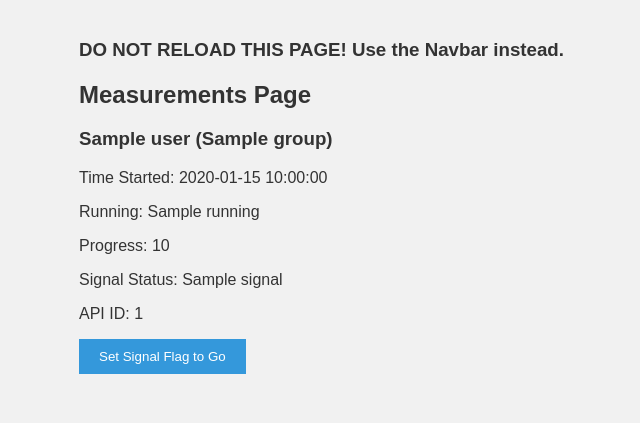
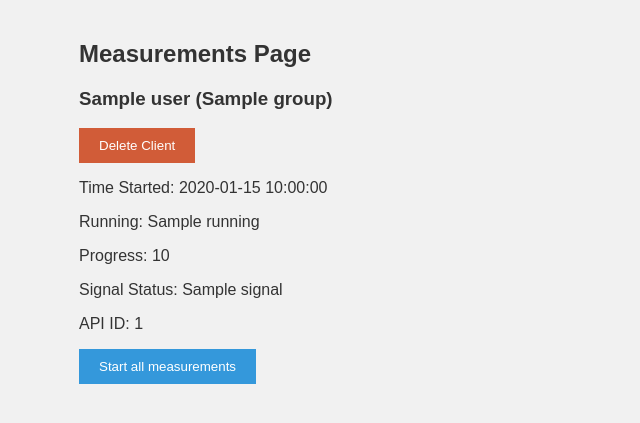
Before and after one commit to TheBlueCookie/PICO_XLD_Server, a Flask app: template src/server/templates/measurements.html in a window 1280 px wide. Shown: the part 138-561 px from the top of the page, without its empty margins (101-741 px from the left). Run offline with Flask 3, Linux system fonts and the light colour scheme; the template is opened without the code that fills it: most values are stand-ins (such as "Sample title", 1, 10 or a date in 2020); parts of the project's set-up code (start-up, migrations or seed data) failed here and were passed over.

Commit message:
added delete button in measurement tab, fixes #1

```diff
--- a/src/server/main.py
+++ b/src/server/main.py
@@ -3,6 +3,7 @@ from flask import Flask, request, render_template, redirect, url_for, flash
 import flask_login
 from flask_login import LoginManager, UserMixin
 import json
+from time import sleep
 
 from tempcomm import XLDTempHandler
 from database_sqlite import ServerDB
@@ -71,12 +72,17 @@ def meas_status_get():
         return render_template('measurements.html', measurements=db.get_html_meas_dict())
 
     else:
-        if request.form['go button'] == 'set go':
+        payload = json_request_handler()
+        if 'start' in payload.keys() and payload['start']:
             db.set_all_meas_to_go()
+            flash("All signal flags set to GO")
+            return redirect('/meas/status')
 
-        flash("All signal flags set to GO")
-        return render_template('measurements.html', measurements=db.get_html_meas_dict())
-
+        elif 'delete' in payload.keys() and payload['delete']:
+            meas_info = db.get_single_meas_dict(meas_id=payload['meas_id'])
+            db.deregister_measurement(meas_id=meas_info['id'])
+            flash(f"Deleted measurement client") # run by {meas_info['user']} ({meas_info['group']})")
+            return redirect('/meas/status')
 
 @app.route('/meas/status/set', methods=['POST'])
 def meas_status_set_post():
@@ -102,8 +108,10 @@ def control():
         heater_id = request.form.get("heater select")
         if heater_id == 'mixing chamber':
             db.write_heater(index=db.mxc_ind, val=float(new_power))
+            return redirect('/control')
 
-    return render_template("control.html", powers=get_all_powers(), temps=get_all_temps())
+    else:
+        return render_template("control.html", powers=get_all_powers(), temps=get_all_temps())
 
 
 @app.route('/temps/mxc', methods=['GET'])
@@ -159,4 +167,4 @@ tc_process = Process(target=exec_tcontrol, name='Temp Controller')
 
 if __name__ == "__main__":
     flask_server.start()
-    tc_process.start()
+    # tc_process.start()
--- a/src/server/static/styles.css
+++ b/src/server/static/styles.css
@@ -80,3 +80,11 @@ body {
     border: none;
     cursor: pointer;
 }
+
+.button-del {
+    background-color: #d15c38;
+    color: #fff;
+    padding: 10px 20px;
+    border: none;
+    cursor: pointer;
+}
--- a/src/server/templates/control.html
+++ b/src/server/templates/control.html
@@ -2,7 +2,6 @@
 
 {% block content %}
 <div class="control">
-    <h3>DO NOT RELOAD THIS PAGE! Use the Navbar instead.</h3>
     <h2>Control Page</h2>
     <div class="sensor-data">
         <h3>Temperature Sensors</h3>
--- a/src/server/templates/measurements.html
+++ b/src/server/templates/measurements.html
@@ -2,11 +2,13 @@
 
 {% block content %}
 <div class="measurements">
-    <h3>DO NOT RELOAD THIS PAGE! Use the Navbar instead.</h3>
     <h2>Measurements Page</h2>
     <div class="measurement-data">
         {% for meas in measurements %}
         <h3>{{ meas.user }} ({{ meas.group }})</h3>
+        <form method="POST" id="delete client">
+            <button name='del meas' class="button-del" type='button' value="{{ meas.id }}" onclick="confirmDel(this.value)">Delete Client</button>
+        </form>
         <p>Time Started: {{ meas.timestamp }}</p>
         <p>Running: {{ meas.running }}</p>
         <p>Progress: {{ meas.progress }}</p>
@@ -15,7 +17,33 @@
         {% endfor %}
     </div>
     <form method="POST">
-        <button name='go button' class="button" type="submit" value="set go">Set Signal Flag to Go</button>
+        <button name='go button' class="button" value="set go" type="button" onclick="confirmGo()">Start all measurements</button>
     </form>
 </div>
+<script>
+function confirmDel(id) {
+    var confirmation = confirm("Are you sure you want to delete this measurement client?");
+    if (confirmation) {
+    var xhr = new XMLHttpRequest();
+        xhr.open("POST", "/meas/status", true);
+        xhr.setRequestHeader("Content-Type", "application/json");
+
+        var data = JSON.stringify({ meas_id: id , delete: true});
+        xhr.send(data);
+    }
+}
+
+function confirmGo() {
+    var confirmation = confirm("Are you sure you want to start all measurements?");
+    if (confirmation) {
+    var xhr = new XMLHttpRequest();
+        xhr.open("POST", "/meas/status", true);
+        xhr.setRequestHeader("Content-Type", "application/json");
+
+        var data = JSON.stringify({ start: true});
+        xhr.send(data);
+    }
+}
+
+</script>
 {% endblock %}
```
Also changed, not shown: src/server/database_sqlite.py (+8 -2 lines), src/server/templates/base.html (indentation only).
